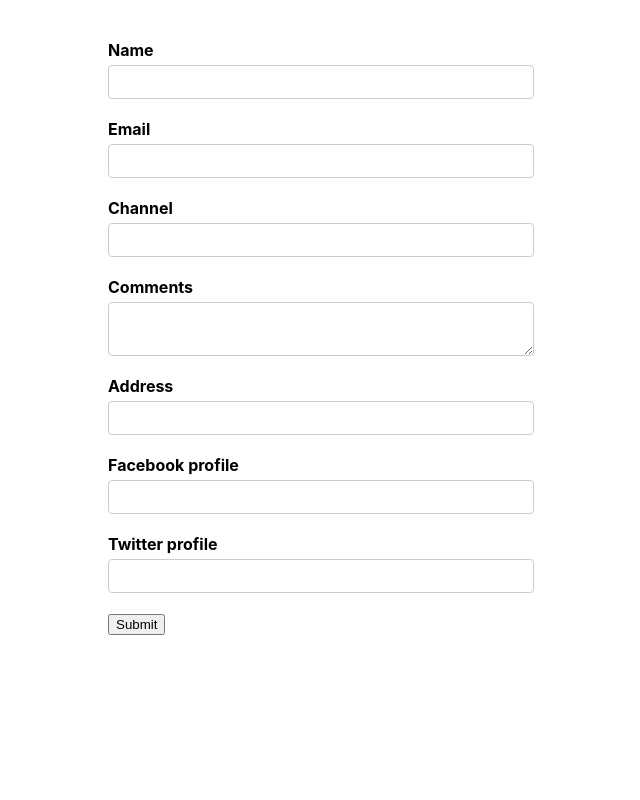
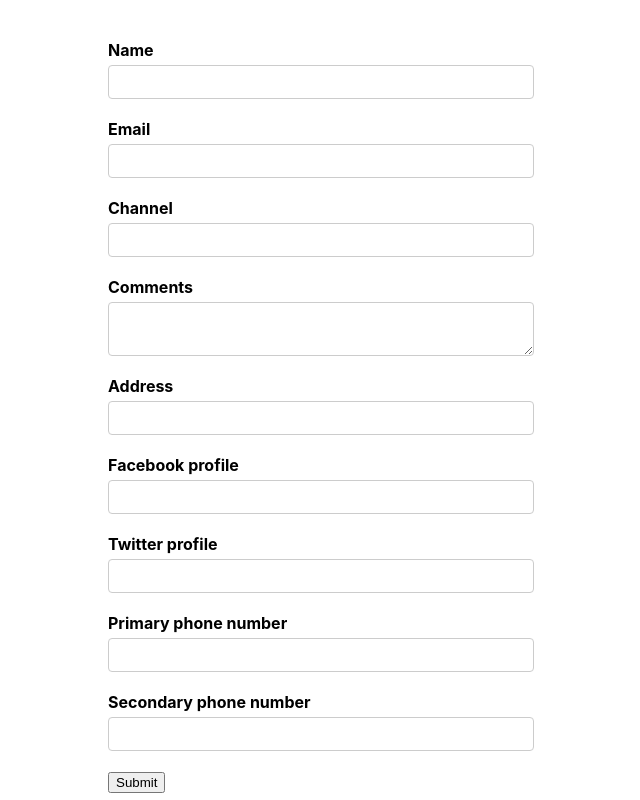
Before and after one commit to vapinedo/React-FormikDemo, a React (Create React App) app: page / in a window 1280 px wide. Shown: the whole page, without its empty margins (319-959 px from the left). Built offline with nearby package versions, Linux system fonts and the light colour scheme.

Commit message:
[ADD] arrays

```diff
--- a/src/components/YoutubeForm.js
+++ b/src/components/YoutubeForm.js
@@ -12,7 +12,8 @@
   social: {
     facebook: '',
     twitter: ''
-  }
+  },
+  phoneNumbers: ['', '']
 };
 
 const onSubmit = values => {
@@ -82,6 +83,16 @@
           <Field type='text' id='twitter' name='social.twitter' />
         </div>
 
+        <div className='form-control'>
+          <label htmlFor='primaryPh'>Primary phone number</label>
+          <Field type='text' id='primaryPh' name='phoneNumbers[0]' />
+        </div>
+
+        <div className='form-control'>
+          <label htmlFor='secondaryPh'>Secondary phone number</label>
+          <Field type='text' id='secondaryPh' name='phoneNumbers[1]' />
+        </div>
+
         <button type='submit'>Submit</button>
       </Form>
     </Formik>
```
